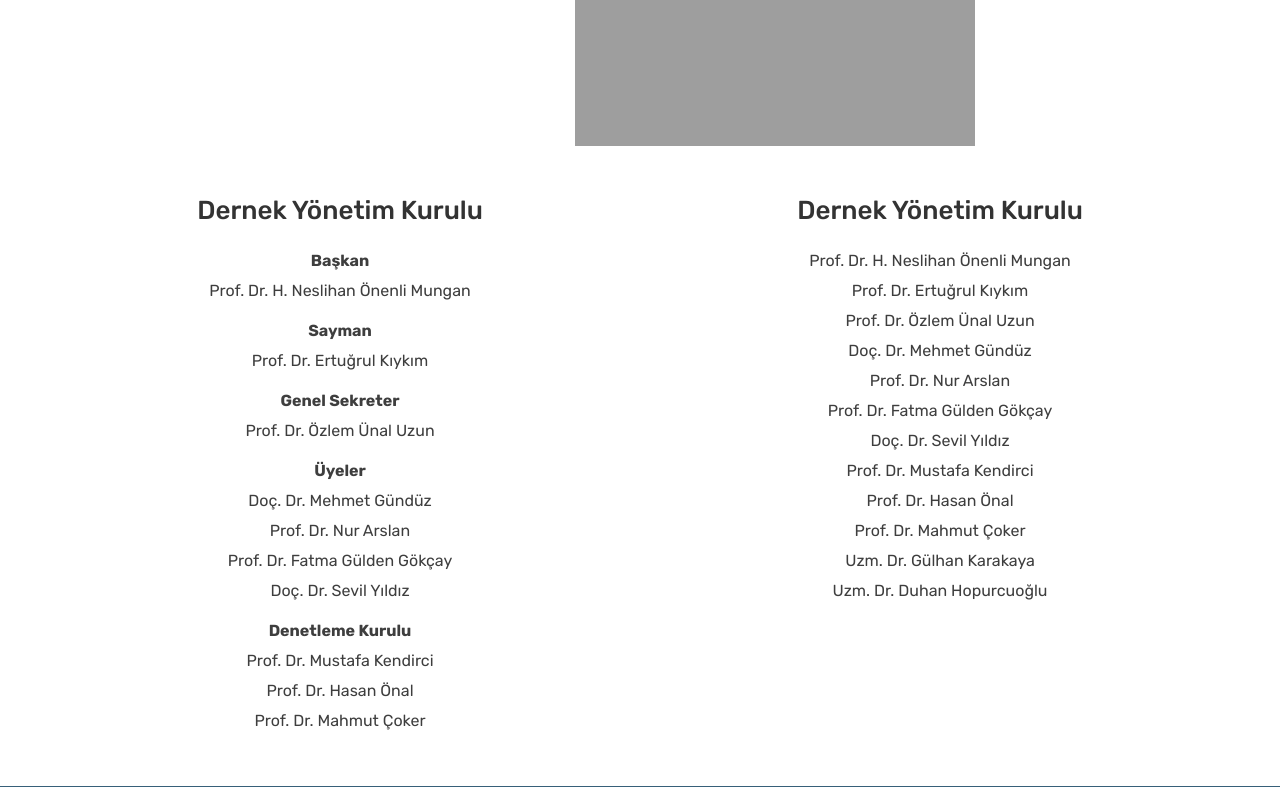
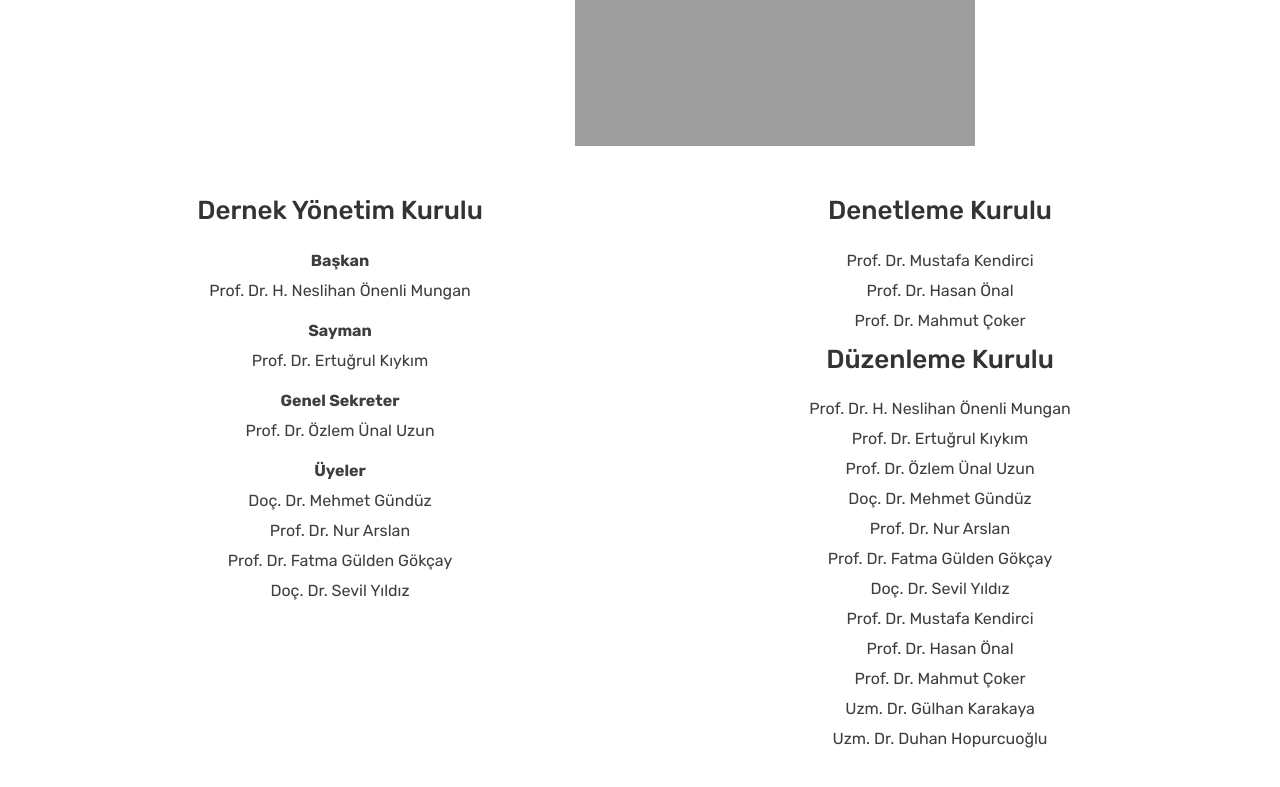
Before and after one commit to haksoz/lizozomal2025, a PHP site: page /kurullar.php in a window 1280 px wide. Shown: the part 498-1285 px from the top of the page. Run offline with PHP 8.4, Linux system fonts and the light colour scheme; some libraries are stand-ins or nearby versions; some web fonts are replaced; grey boxes are pictures that could not be loaded.

Commit message:
Kurullar içerik revizesi ve sayfa tasarımı

```diff
--- a/kurullar.php
+++ b/kurullar.php
@@ -62,15 +62,16 @@
                             Doç. Dr. Sevil Yıldız
                         </p>
 
+                    </div>
+                    <div class="col-lg-6 text-center">
+                        <h4>Denetleme Kurulu</h4>
                         <p>
-                            <b>Denetleme Kurulu</b><br>
                             Prof. Dr. Mustafa Kendirci <br>
                             Prof. Dr. Hasan Önal<br>
                             Prof. Dr. Mahmut Çoker
                         </p>
-                    </div>
-                    <div class="col-lg-6 text-center">
-                        <h4>Dernek Yönetim Kurulu</h4>
+
+                        <h4>Düzenleme Kurulu</h4>
                         <p>
                             Prof. Dr. H. Neslihan Önenli Mungan<br>
                             Prof. Dr. Ertuğrul Kıykım<br>
```
